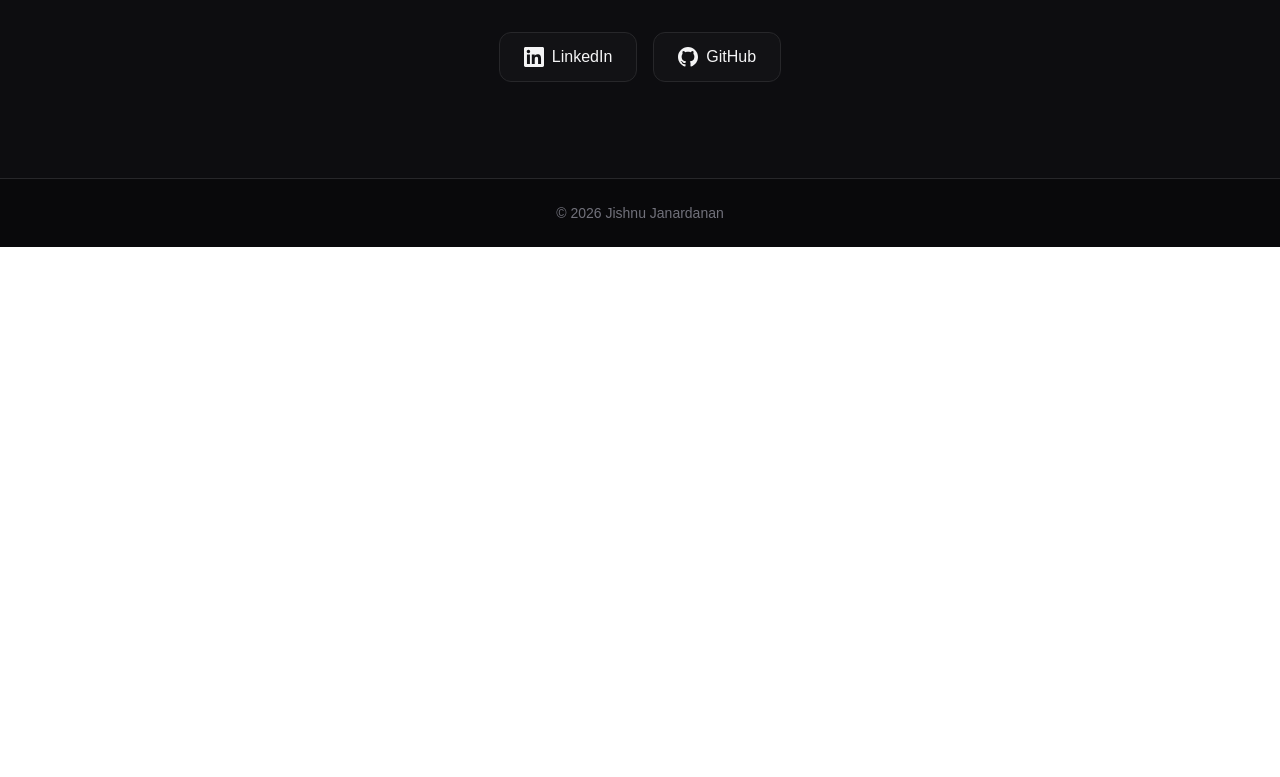
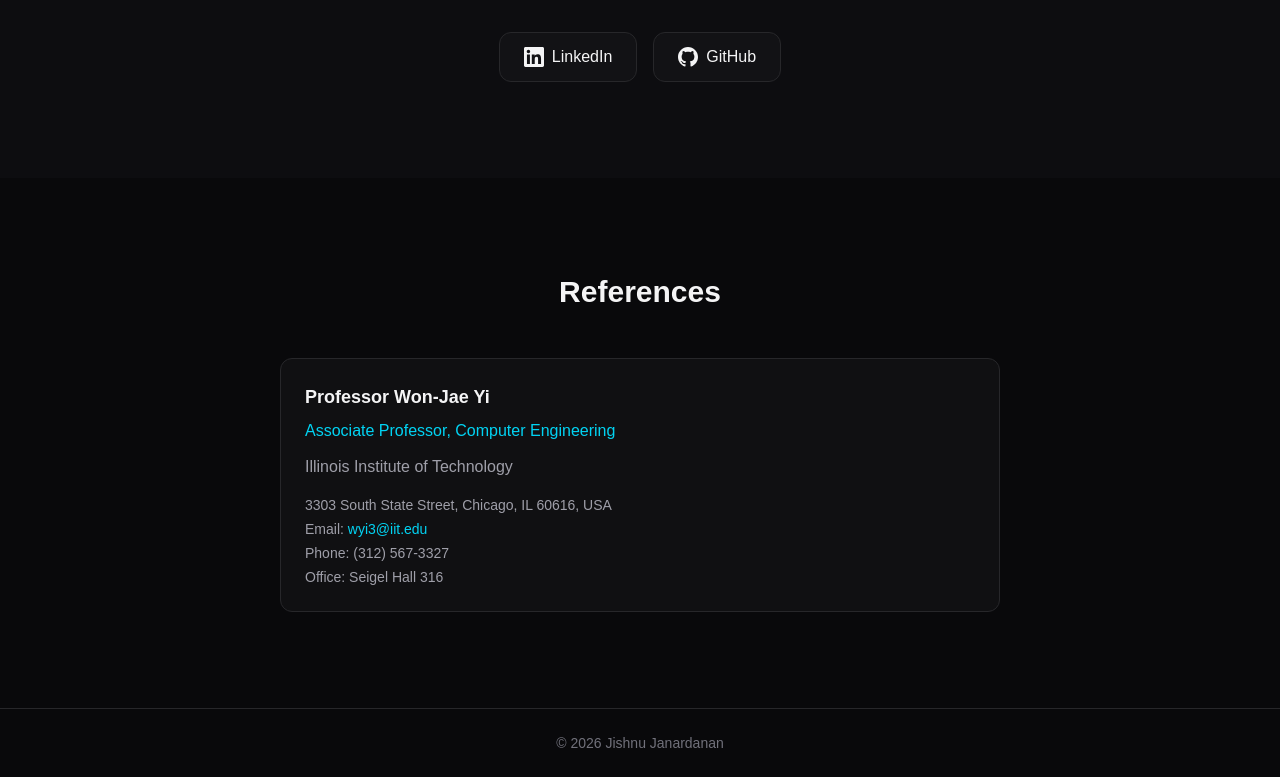
Before and after one commit to jjk30/my-portfolio, a Next.js app: page / in a window 1280 px wide. Shown: the part 3562-4339 px from the top of the page. Before the commit the page ends 3809 px from the top, so only its background shows below. Built offline with nearby package versions, Linux system fonts and the light colour scheme.

Commit message:
Add references section

```diff
--- a/app/page.tsx
+++ b/app/page.tsx
@@ -352,6 +352,25 @@ export default function Home() {
         </div>
       </section>
 
+      {/* References */}
+      <section className="py-24">
+        <div className="max-w-3xl mx-auto px-6">
+          <h2 className="text-3xl font-bold mb-12 text-center">References</h2>
+
+          <div className="bg-zinc-900/50 border border-zinc-800 rounded-xl p-6">
+            <h3 className="text-lg font-semibold mb-2">Professor Won-Jae Yi</h3>
+            <p className="text-cyan-400 mb-3">Associate Professor, Computer Engineering</p>
+            <p className="text-zinc-400 mb-4">Illinois Institute of Technology</p>
+            <div className="text-zinc-400 text-sm space-y-1">
+              <p>3303 South State Street, Chicago, IL 60616, USA</p>
+              <p>Email: <a href="mailto:wyi3@iit.edu" className="text-cyan-400 hover:underline">wyi3@iit.edu</a></p>
+              <p>Phone: (312) 567-3327</p>
+              <p>Office: Seigel Hall 316</p>
+            </div>
+          </div>
+        </div>
+      </section>
+
       {/* Footer */}
       <footer className="py-6 border-t border-zinc-800">
         <div className="max-w-5xl mx-auto px-6 text-center text-zinc-500 text-sm">
```
